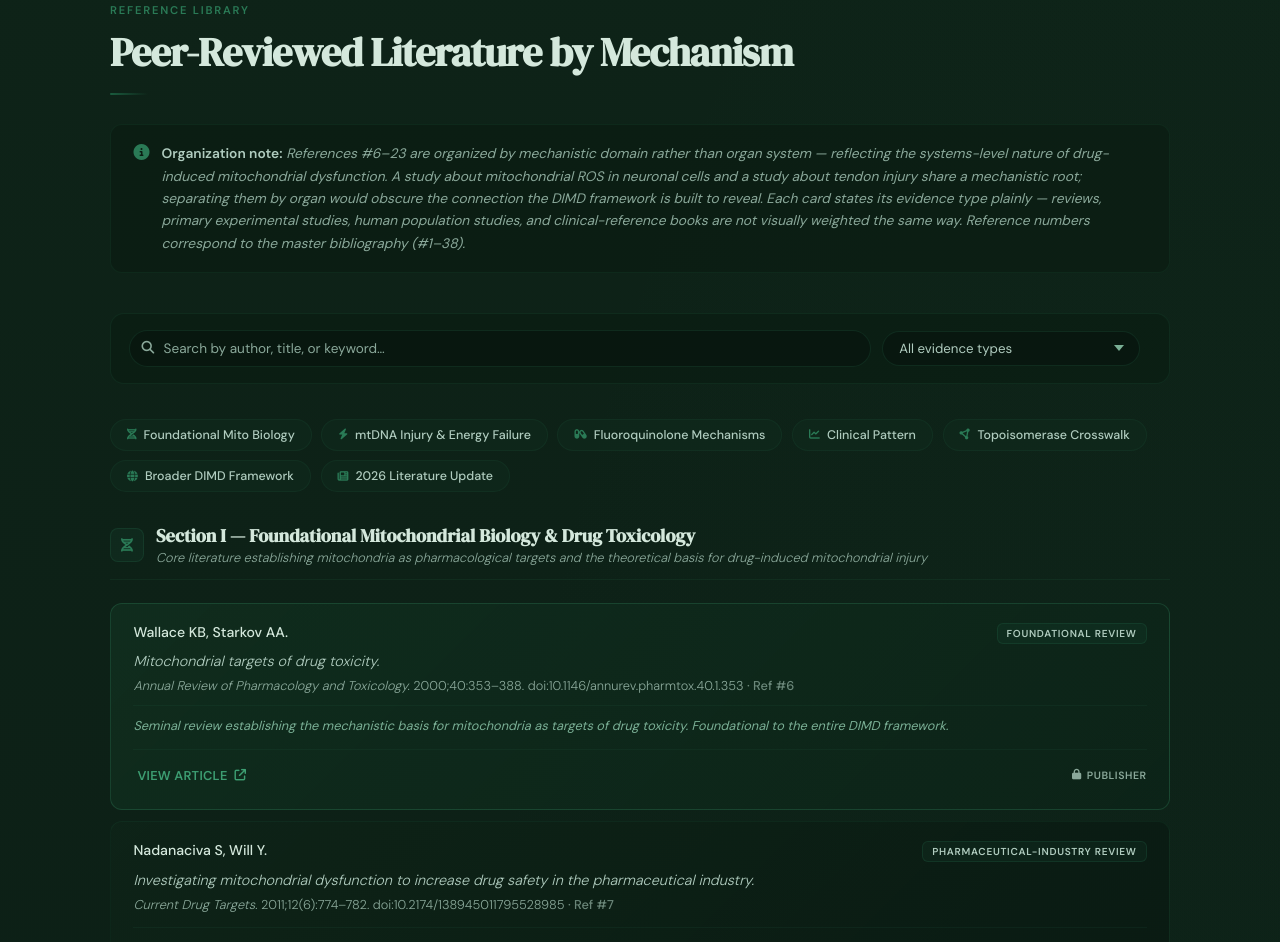
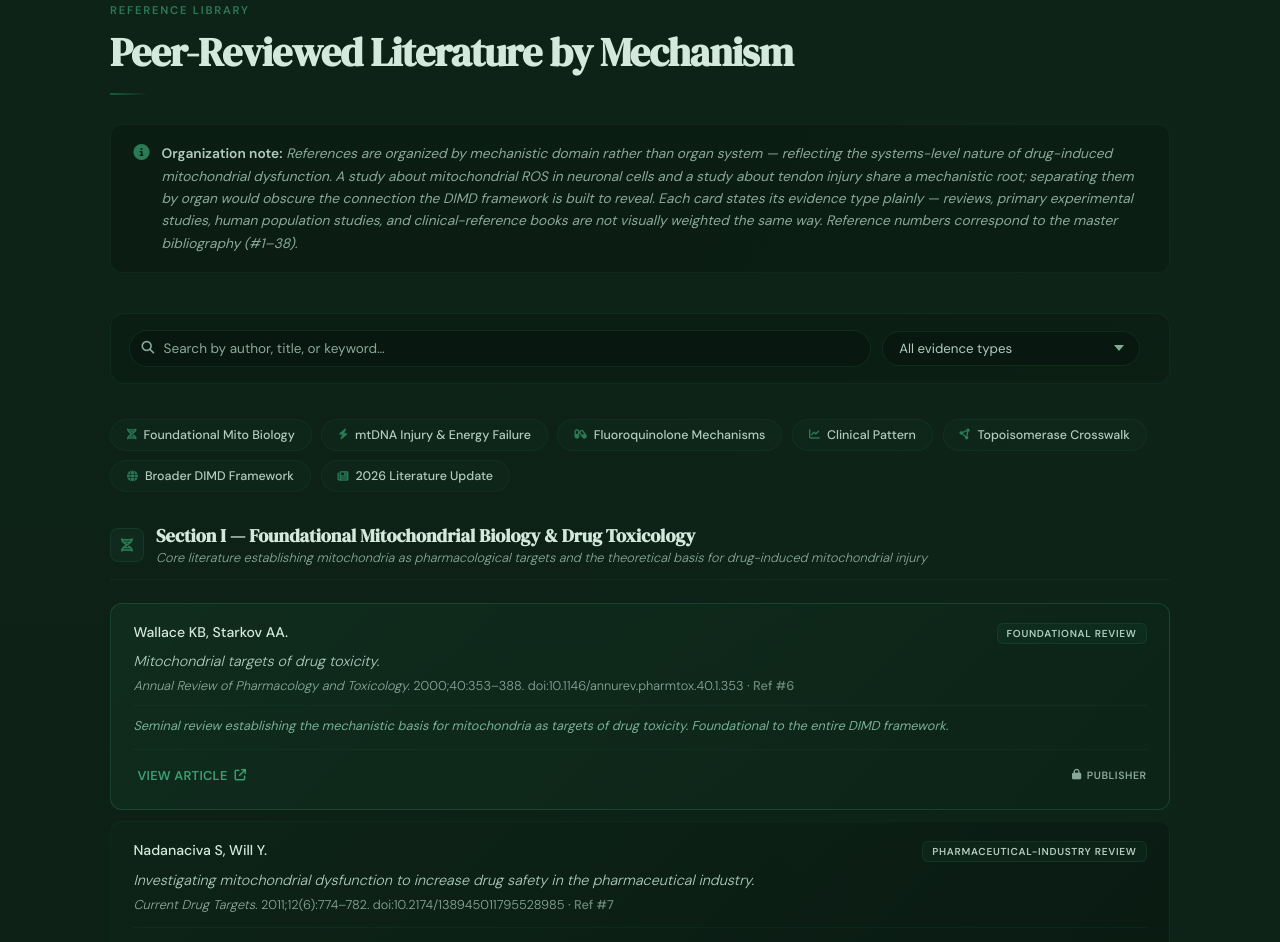
Before and after one commit to Mikobadr/druginducedmito, a plain HTML site: page evidence.html in a window 1280 px wide. Shown: the part 2376-3318 px from the top of the page. Drawn offline with Linux system fonts and the light colour scheme; a script that the page names is missing.

Commit message:
fixed organization note

```diff
--- a/evidence.html
+++ b/evidence.html
@@ -657,7 +657,7 @@
 
         <div class="org-note">
           <i class="fas fa-circle-info"></i>
-          <p><strong>Organization note:</strong> References #6–23 are organized by mechanistic domain rather than organ system — reflecting the systems-level nature of drug-induced mitochondrial dysfunction. A study about mitochondrial ROS in neuronal cells and a study about tendon injury share a mechanistic root; separating them by organ would obscure the connection the DIMD framework is built to reveal. Each card states its evidence type plainly — reviews, primary experimental studies, human population studies, and clinical-reference books are not visually weighted the same way. Reference numbers correspond to the master bibliography (#1–38).</p>
+          <p><strong>Organization note:</strong> References are organized by mechanistic domain rather than organ system — reflecting the systems-level nature of drug-induced mitochondrial dysfunction. A study about mitochondrial ROS in neuronal cells and a study about tendon injury share a mechanistic root; separating them by organ would obscure the connection the DIMD framework is built to reveal. Each card states its evidence type plainly — reviews, primary experimental studies, human population studies, and clinical-reference books are not visually weighted the same way. Reference numbers correspond to the master bibliography (#1–38).</p>
         </div>
 
         <!-- Filter / search -->
```
